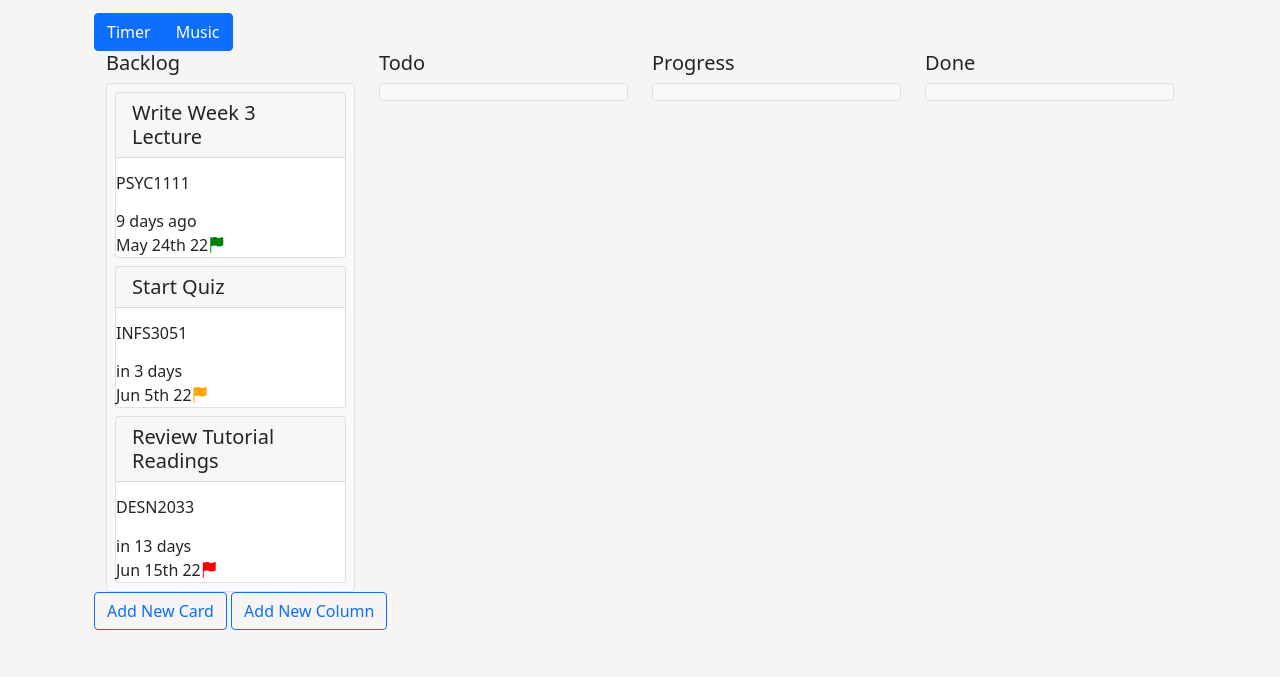
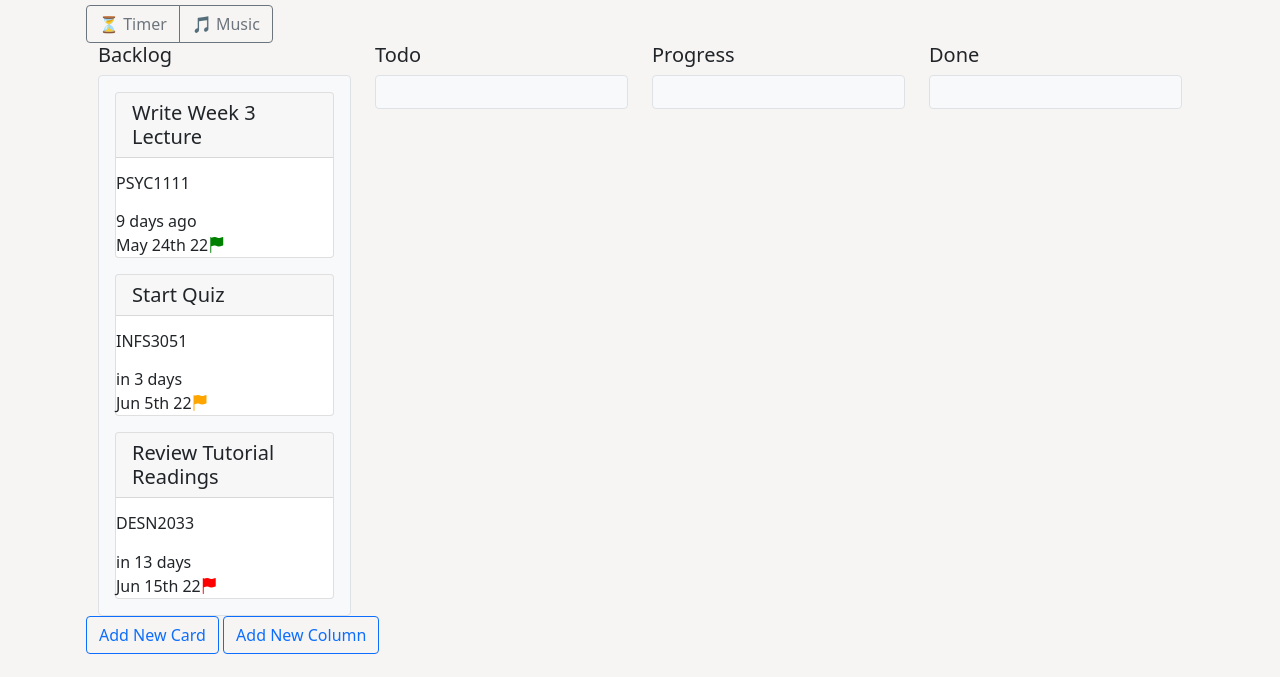
Before and after one commit to swaev/deco2017, a website built with Parcel: page src/index.html in a window 1280 px wide. Shown: the part 123-800 px from the top of the page. Built offline with nearby package versions, Linux system fonts and the light colour scheme.

Commit message:
debugging + adding changes to code

```diff
--- a/src/acronym.js
+++ b/src/acronym.js
@@ -3,10 +3,13 @@ var grid = document.getElementById('acronym-grid');
 var sortableGrid = Sortable.create(grid, { group: 'acronym'});
 var acronymInput = document.getElementById('acronym-input');
 
+//completing a string manipulation to split the words into individual words
+// https://developer.mozilla.org/en-US/docs/Web/JavaScript/Reference/Statements/const
+// https://www.w3schools.com/jsref/jsref_includes_array.asp
 const dictionary = {
-    a: 'Apple',
-    b: 'Banana',
-    c: 'Cat',
+    a: 'apple',
+    b: 'banana',
+    c: 'cat',
     d: 'dog',
     e: 'egg',
     f: 'fish',
@@ -59,6 +62,7 @@ function addAcronym(acronym) {
     grid.appendChild(col)
 }
 
+// clearing the input and calling the function to add an acronym card after pressing enter
 acronymInput.onkeydown = function(e) {
     if (e.keyCode == 13) {
         e.preventDefault();
--- a/src/index.html
+++ b/src/index.html
@@ -6,8 +6,9 @@
   <meta name="viewport" content="width=device-width">
   <title>ADHD STUDBUD</title>
   <link href="scss/custom.scss" rel="stylesheet" type="text/css" />
-  <!-- https://tutorialehtml.com/en/what-is-favicon-ico-usage/ learnt how to use favicon from here -->
-  <!-- <link rel="icon" href="/images/favicon.png" type="image/x-icon"> -->
+  <!-- adding a favicon - using reference here https://www.w3schools.com/html/html_favicon.asp -->
+  <link rel="shortcut icon" type="image/jpg" href="./Images/studbudicon-01.png"/>
+
 </head>
 
 <body>
@@ -18,10 +19,13 @@
 </body>
 
 <!-- HEADER-->
-<div class="container p-4">
+<!-- utilising a container from https://getbootstrap.com/docs/5.0/layout/containers/ to segement the header from everything else and provide padding -->
+<div class="container p-3">
 <p class="h1 fw-bold">📚ADHD STUDBUD</p>
 
+
 <!-- Button trigger modal -->
+<!-- for this section, need the button to be on one active state only when that page is opened - used code from here https://getbootstrap.com/docs/5.0/components/button-group/ to use a button group -->
 <ul class="nav nav-pills mb-3" id="pills-tab" role="tablist">
   <li class="nav-item" role="presentation">
     <button class="nav-link active" id="pills-home-tab" data-bs-toggle="pill" data-bs-target="#pills-home" type="button"
@@ -33,11 +37,12 @@
   </li>
 </ul>
 <!-- Timer / Music Buttons -->
+<!-- the same code as well is used here however this is grey and hovers so that it can pop up  -->
 <div class="btn-group" role="group" aria-label="Basic example">
   <button type="button" data-bs-toggle="offcanvas" data-bs-target="#timerCanvas" aria-controls="offcanvasRight"
-    class="btn btn-primary">Timer</button>
+    class="btn btn-outline-secondary">⏳ Timer</button>
   <button type="button" data-bs-toggle="offcanvas" data-bs-target="#musicCanvas" aria-controls="offcanvasRight"
-    class="btn btn-primary">Music</button>
+    class="btn btn-outline-secondary">🎵 Music</button>
 </div>
 <div class="tab-content" id="pills-tabContent">
   <div class="tab-pane fade show active" id="pills-home" role="tabpanel" aria-labelledby="pills-home-tab">
@@ -46,6 +51,7 @@
       </div>
     </div>
     <!-- ADD NEW CARD -->
+    <!-- Creating the Task  & column maker buttons, these have to be the same so using the same code here but they get linked to different things - I used boostrap code from here https://getbootstrap.com/docs/5.0/components/buttons/  -->
     <button type="button" class="btn btn-outline-primary" data-bs-toggle="modal" data-bs-target="#create">
       Add New Card
     </button>
@@ -54,8 +60,8 @@
     </button>
   </div>
   <!-- ACRONYM -->
-  <div class="tab-pane fade" id="pills-profile" role="tabpanel" aria-labelledby="pills-profile-tab">
-    <input id="acronym-input" class="form-control form-control-lg mt-md-4 container" type="text" placeholder="Type some words here..." aria-label="Acronym Searchbar">
+  <div class="tab-pane fade " id="pills-profile" role="tabpanel" aria-labelledby="pills-profile-tab">
+    <input id="acronym-input" class="form-control form-control-lg mt-md-4 container" type="text" placeholder="Type some words here with spaces" aria-label="Acronym Searchbar">
     <div class="row" id="acronym-grid">
 
     </div>
@@ -73,7 +79,7 @@
       <div class="modal-body">
         <form>
           <div class="form-group row">
-            <label for="inputSubject" class="col-sm-2 col-form-label">Subject</label>
+            <label for="inputSubject" class="col-sm-2 col-form-label ">Subject</label>
             <div class="col-sm-10">
               <!-- Making a dropdown to select between the subject options assuming there would be more than 5 options, took reference from bootstrap options https://getbootstrap.com/docs/5.0/components/dropdowns/ -->
               <select class="form-control" id="subject-input">
@@ -89,7 +95,7 @@
               <label for="inputDate" class="col-sm-2 col-form-label">Due date</label>
               <div class="col-sm-10">
                 <input type="date" id="duedate" name="dudate">
-                <i class="bi-alarm" style="font-size: 2rem; color: cornflowerblue;"></i>
+                <!-- was going to try including icons but it didn't work i class="bi-alarm" style="font-size: 2rem; color: cornflowerblue;"></i> -->
               </div>
             </div>
             <fieldset class="priority">
--- a/src/kanban.js
+++ b/src/kanban.js
@@ -2,14 +2,6 @@ import bootstrap from 'bootstrap';
 import Sortable from 'sortablejs'
 import moment from 'moment'
 
-{/* <div class="col">
-  <h5>To Do Now</h5>
-  <ul id="todo" class="bg-light rounded border d-grid gap-2 p-2">
-    <li>item 1</li>
-    <li>item 2</li>
-    <li>item 3</li>
-  </ul>
-</div> */}
 function addColumn(name) {
   const board = document.getElementById('kanban-board')
   const columnDiv = document.createElement('div')
@@ -18,7 +10,7 @@ function addColumn(name) {
   const columnTitle = document.createElement('h5')
   columnTitle.setAttribute('style', 'text-transform: capitalize;')
   columnUl.setAttribute('id', 'kanban-column-' + name)
-  columnUl.setAttribute('class', 'bg-light rounded border d-grid gap-2 p-2')
+  columnUl.setAttribute('class','bg-light rounded border d-grid gap-3 p-3')
   columnTitle.textContent = name;
   columnDiv.appendChild(columnTitle)
   columnDiv.appendChild(columnUl)
@@ -93,22 +85,8 @@ function addCardToBacklog(card) {
     cardDaysLeft.textContent = moment(card.dueDate).fromNow()
     cardTitle.textContent = card.title;
     cardSubtitle.textContent = card.subject;
-    /* <li id="placeholder">
-          <div class="card" style="width: 18rem;" data-bs-toggle="modal" data-bs-target="#editCard">
-              <div class="card-header">
-                ! Low Priority !
-              </div>
-            <!-- <img src="..." class="card-img-top" alt="..."> -->
-            <div class="card-body">
-              <h5 class="card-title">WRITE WK 3 LECTURE NOTES</h5>
-              <h6 class="card-subtitle mb-2 text-muted">PSYC2022</h6>
-              <p class="card-text">hi.</p>
-              <div class="d-inline p-2 bg-primary text-white">12 days left</div>
-              <div class="d-inline p-2 bg-dark text-white">DUE: MAY 30TH</div>
-            </div>
-          </div>
-        </li> */
 
+    //Here I am making a function for reach to create and build html elements
     cardLi.appendChild(cardDiv)
     cardDiv.appendChild(cardHeader)
     cardDiv.appendChild(cardBody)
```
Also changed, not shown: src/pomodoro.js (+11 -3 lines), README.md, src/Images/Usertestingsheet.png (added), src/Images/book_apple.png (deleted), src/Images/functionspecs.png (added), src/Images/heuristics-03.png (added), src/Images/studbudicon-01.png (added), src/Images/studbudit1-01.png (added), src/Images/usertesting3.png (added), src/scss/custom.scss (line endings or trailing spaces).
